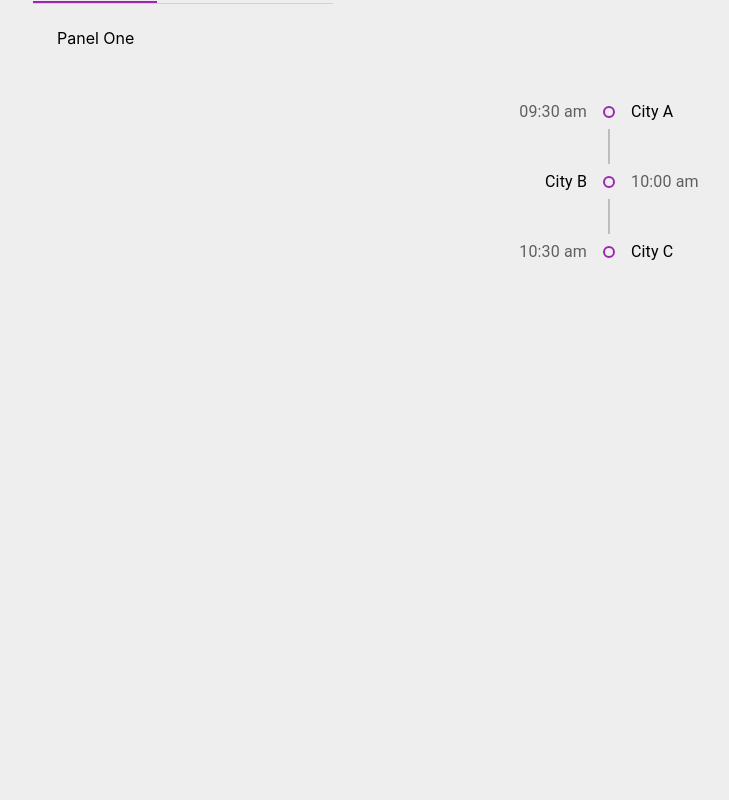
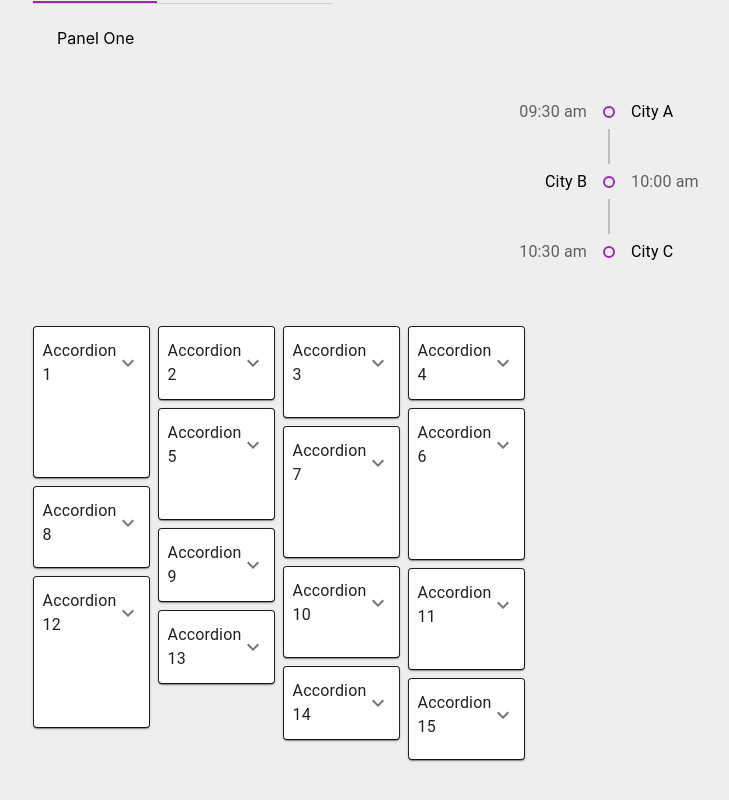
Before and after one commit to ralphsulit/material-ui-tutorial, a React (Create React App) app: page / in a window 1280 px wide. Shown: the part 7898-8698 px from the top of the page, without its empty margins (31-760 px from the left). Before the commit the page ends 8288 px from the top, so only its background shows below. Built offline with nearby package versions, Linux system fonts and the light colour scheme.

Commit message:
feat: added MuiMasonry component (Masonry Commponent)

```diff
--- a/src/App.tsx
+++ b/src/App.tsx
@@ -39,6 +39,7 @@
 import { MuiPicker } from './components/MuiPicker';
 import { MuiTabs } from './components/MuiTabs';
 import { MuiTimeline } from './components/MuiTimeline';
+import { MuiMasonry } from './components/MuiMasonry';
 
 function App() {
   return (
@@ -146,6 +147,9 @@
 
         {/* Timeline Component */}
         <MuiTimeline />
+
+        {/* Masonry Component */}
+        <MuiMasonry />
       </Stack>
     </div>
   );
--- /dev/null
+++ b/src/components/MuiMasonry.tsx
@@ -0,0 +1,45 @@
+import {
+  Box,
+  Paper,
+  Accordion,
+  AccordionSummary,
+  AccordionDetails,
+  Typography
+} from '@mui/material';
+import { Masonry } from '@mui/lab';
+
+import ExpandMoreIcon from '@mui/icons-material/ExpandMore';
+
+const heights = [
+  150, 30, 90, 70, 110, 150, 130, 80, 50, 90, 100, 150, 30, 50, 80,
+];
+
+export const MuiMasonry = () => {
+  return (
+    <Box sx={{ width: 500, minHeight: 400 }}>
+      <Masonry columns={4} spacing={1}>
+        {
+          heights.map((height, index) => (
+            <Paper
+              key={index}
+              sx={{
+                // display: 'flex',
+                // justifyContent: 'center',
+                // alignItems: 'center',
+                // height,
+                border: '1px solid',
+              }}
+            >
+              <Accordion sx={{ minHeight: height }}>
+                <AccordionSummary expandIcon={<ExpandMoreIcon />}>
+                  <Typography>Accordion {index + 1}</Typography>
+                </AccordionSummary>
+                <AccordionDetails>Content</AccordionDetails>
+              </Accordion>
+            </Paper>
+          ))
+        }
+      </Masonry>
+    </Box>
+  )
+}
```
